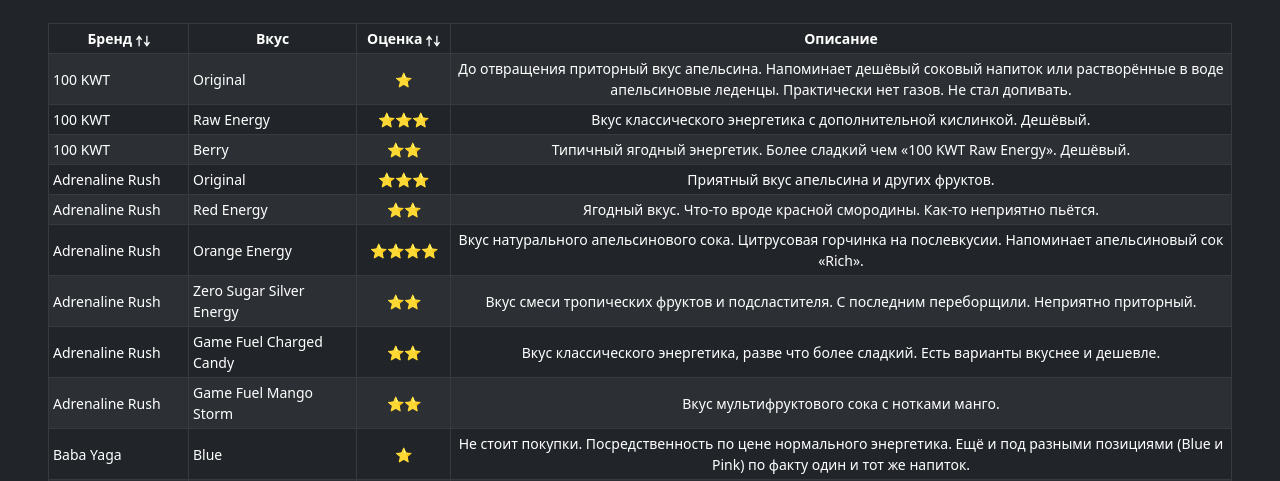
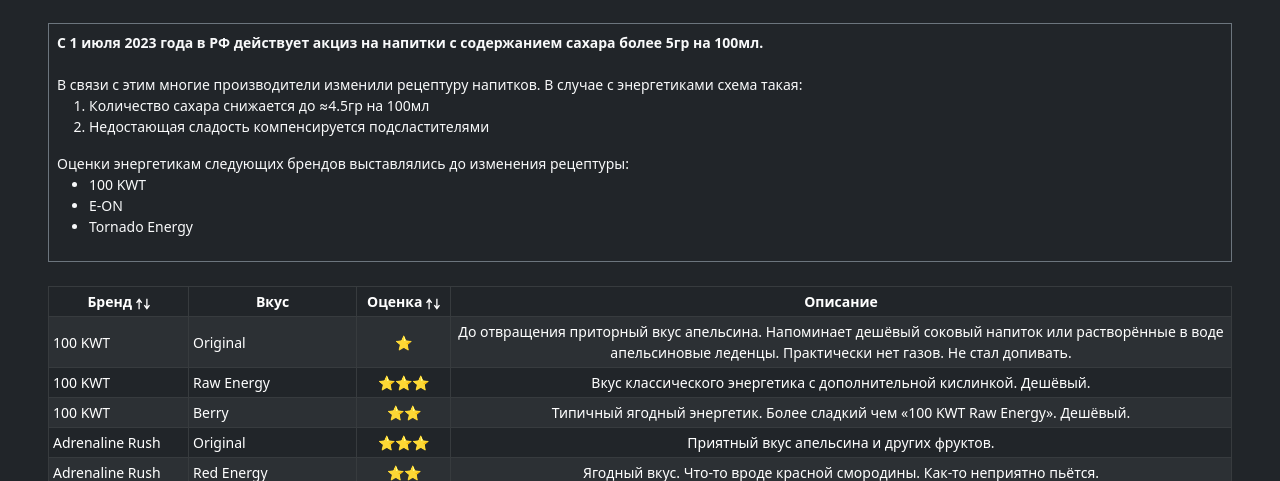
Before and after one commit to JustKappaMan/Energy-Drinks, a Flask app: page / in a window 1280 px wide. Shown: the part 63-544 px from the top of the page. Run offline with Flask 3, Linux system fonts and the light colour scheme; data comes from the database, SQL or seed files in the repository; some libraries are stand-ins or nearby versions.

Commit message:
Add info block

```diff
--- a/templates/index.html
+++ b/templates/index.html
@@ -23,6 +23,22 @@
     <a href="/" class="text-decoration-none"><h2 class="d-inline text-white">Energy Drinks</h2></a>
 </header>
 <main class="small">
+    <div class="mb-4 p-2 border border-secondary text-light">
+        <strong>С <time datetime="2023-07-01">1 июля 2023 года</time> в РФ действует акциз на напитки с содержанием сахара более 5гр на 100мл.</strong>
+        <br><br>
+        В связи с этим многие производители изменили рецептуру напитков.
+        В случае с энергетиками схема такая:
+        <ol>
+            <li>Количество сахара снижается до ≈4.5гр на 100мл</li>
+            <li>Недостающая сладость компенсируется подсластителями</li>
+        </ol>
+        Оценки энергетикам следующих брендов выставлялись до изменения рецептуры:
+        <ul>
+            <li>100 KWT</li>
+            <li>E-ON</li>
+            <li>Tornado Energy</li>
+        </ul>
+    </div>
     <table class="table table-sm table-dark table-striped table-bordered">
         <thead class="text-center">
         <tr>
```
